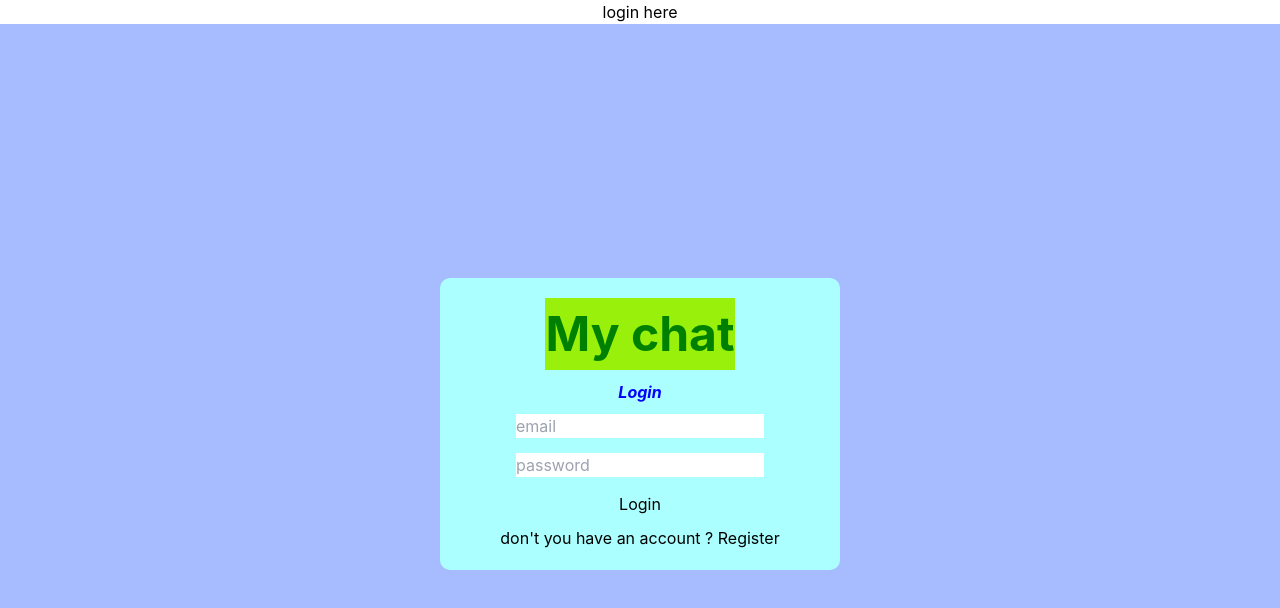
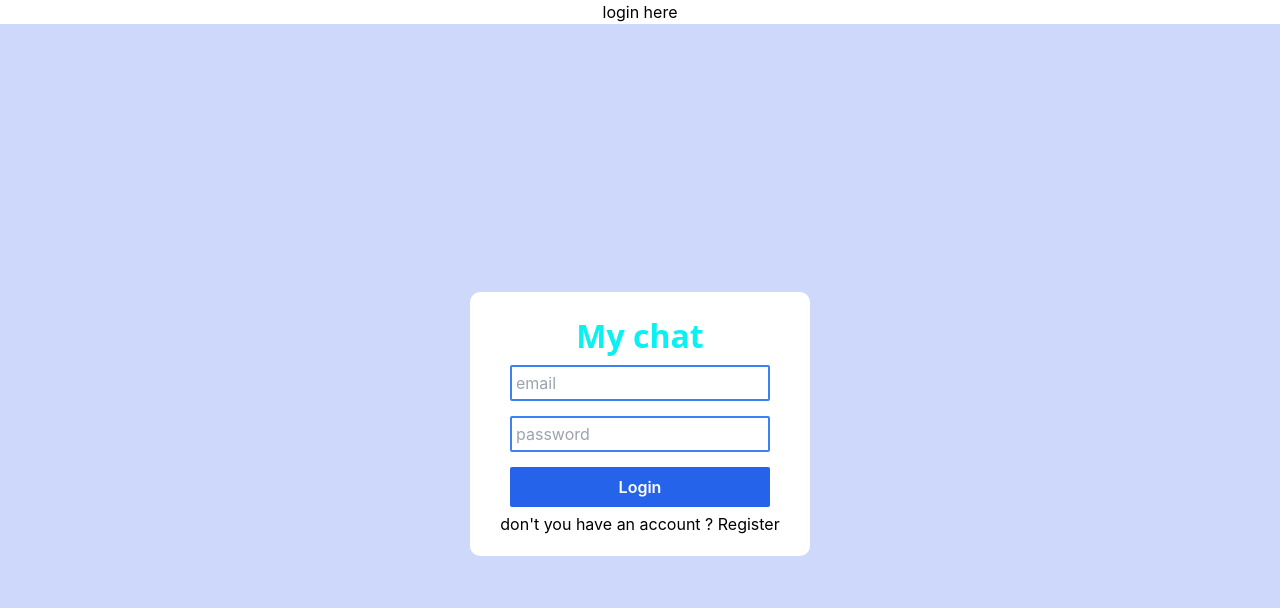
Before and after one commit to ABU-ISA-BISWAS/Messenger, a React (Create React App) app: page /login in a window 1280 px wide. Shown: the top 608 px of the page. Built offline with nearby package versions, Linux system fonts and the light colour scheme.

Commit message:
file setup

```diff
--- a/src/App.js
+++ b/src/App.js
@@ -1,10 +1,6 @@
 import './App.css';
-import './Pages/style.css';
 import Login from './Pages/Login';
 import { Link, Route, Routes } from 'react-router-dom';
-
-
-
 
 function App() {
   return (
--- /dev/null
+++ b/src/Pages/Chat.js
@@ -0,0 +1,11 @@
+import React from 'react';
+
+const Chat = () => {
+    return (
+        <div>
+
+        </div>
+    );
+};
+
+export default Chat;
--- /dev/null
+++ b/src/Pages/Chats.js
@@ -0,0 +1,11 @@
+import React from 'react';
+
+const Chats = () => {
+    return (
+        <div>
+
+        </div>
+    );
+};
+
+export default Chats;
--- /dev/null
+++ b/src/Pages/Input.js
@@ -0,0 +1,11 @@
+import React from 'react';
+
+const Input = () => {
+    return (
+        <div>
+
+        </div>
+    );
+};
+
+export default Input;
--- a/src/Pages/Login.js
+++ b/src/Pages/Login.js
@@ -1,22 +1,23 @@
 import React from 'react';
+import './login.css';
 
 const Login = () => {
     return (
 
         <div className="formContainer ">
         <div className="formWrapper">
-            <span className="logo" >My chat</span>
-            <span className="title" >Login</span>
+            <span className="logo font-sans" >My chat</span>
+
             <form>
 
 
-                <input type="email" placeholder="email"/>
+                <input className='p-1 rounded-sm border-blue-500 border-2' type="email" placeholder="email"/>
 
-                <input type="password" placeholder="password"  />
+                <input className='p-1 rounded-sm border-blue-500 border-2 input-xs' type="password" placeholder="password"  />
 
 
 
-                <button>Login</button>
+                <button className='w-full bg-blue-600 rounded-sm p-2 text-white font-semibold'>Login</button>
 
 
             </form>
--- /dev/null
+++ b/src/Pages/Message.js
@@ -0,0 +1,11 @@
+import React from 'react';
+
+const Message = () => {
+    return (
+        <div>
+
+        </div>
+    );
+};
+
+export default Message;
--- /dev/null
+++ b/src/Pages/Search.js
@@ -0,0 +1,11 @@
+import React from 'react';
+
+const Search = () => {
+    return (
+        <div>
+
+        </div>
+    );
+};
+
+export default Search;
--- /dev/null
+++ b/src/Pages/Sidebar.js
@@ -0,0 +1,11 @@
+import React from 'react';
+
+const Sidebar = () => {
+    return (
+        <div>
+
+        </div>
+    );
+};
+
+export default Sidebar;
--- a/src/Pages/style.css
+++ b/src/Pages/login.css
@@ -1,5 +1,5 @@
 .formContainer{
-   background-color: #a7bcff;
+   background-color: #cdd8fb;
    height: 100vh;
    display: flex;
   align-items: center;
@@ -7,12 +7,12 @@
 }
 
  .formWrapper{
-  background-color: #acffff;
-  padding:20px 60px;
+  background-color: white;
+  padding:20px 30px;
    border-radius:10px;
    display:flex;
    flex-direction:column;
-   gap: 10px;
+   gap: 5px;
    align-items: center;
    justify-content: center;
 
@@ -21,12 +21,13 @@ form{
   display:flex;
   flex-direction:column;
   gap: 15px;
+
 }
   .logo{
-    background-color: rgb(152, 240, 11);
-    font-size: 3rem;
+
+    font-size: 2rem;
     font-weight: bolder;
-    color: green;
+    color: #09f1f1;
   }
   .title{
 
```
Also changed, not shown: src/Pages/Navbar.js (added).
